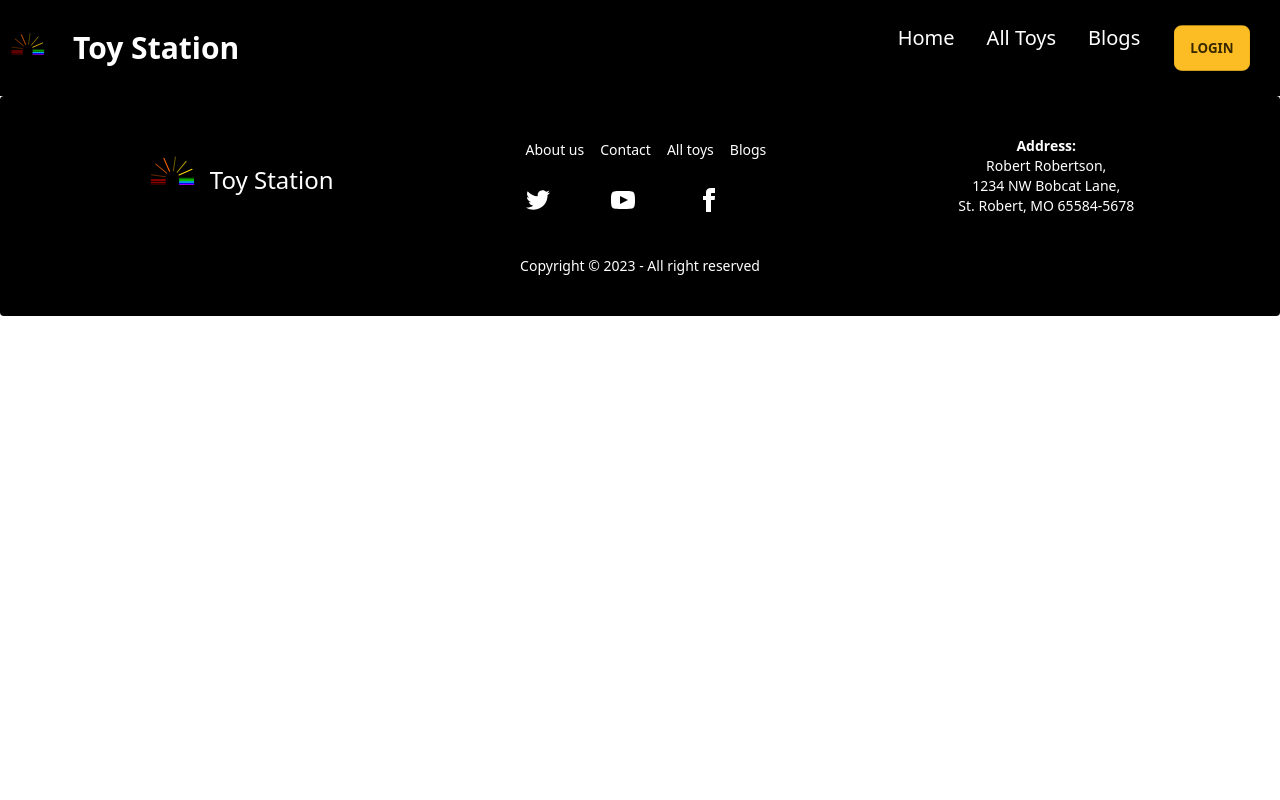
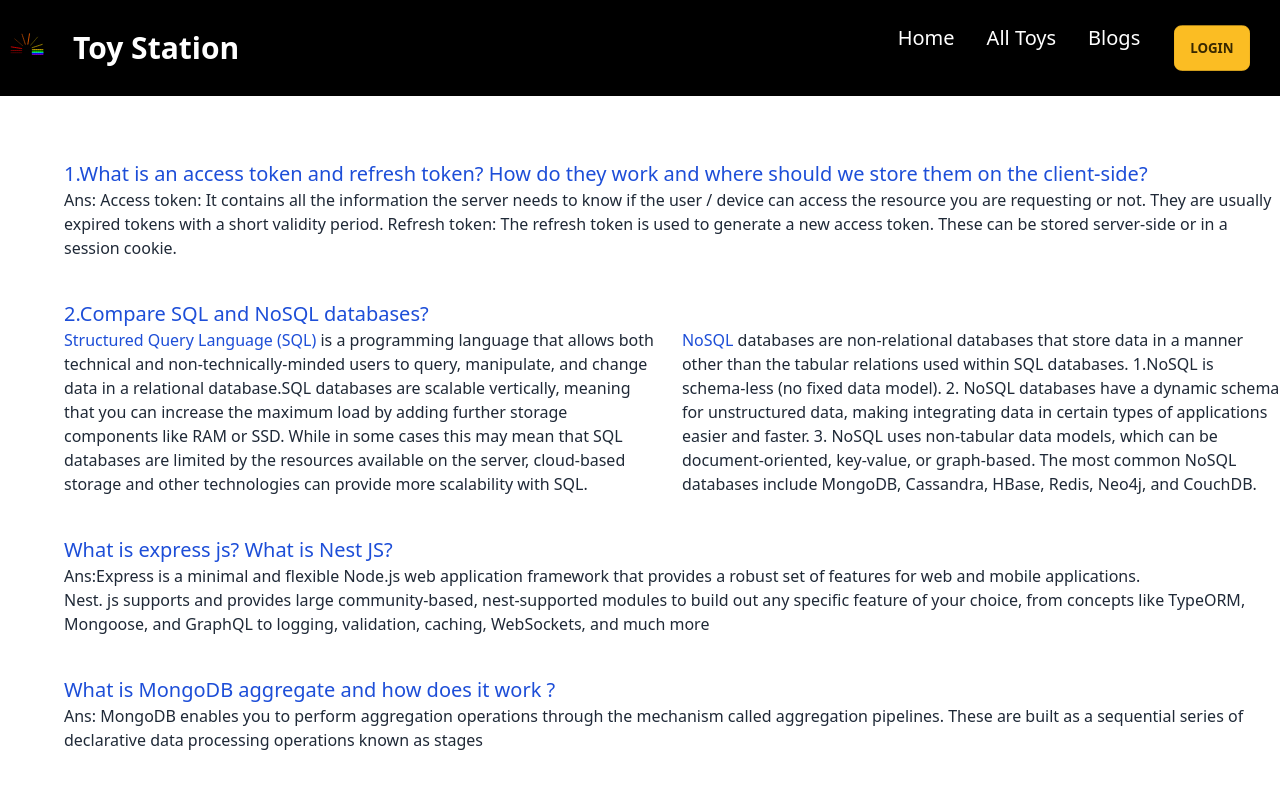
Before and after one commit to Arpita-Malaker/Toy-Station-Client, a React (Vite) app: page /blogs in a window 1280 px wide. Shown: the top 800 px of the page. Built offline with nearby package versions, Linux system fonts and the light colour scheme; no server answers.

Commit message:
blogs done

```diff
--- a/src/Pages/Blogs/Bolgs.jsx
+++ b/src/Pages/Blogs/Bolgs.jsx
@@ -7,11 +7,33 @@ const Bolgs = () => {
 
 
     return (
-        <div>
+        <div className="mt-16 ml-16">
             <Helmet>
-            <title>Toy Station | Blogs</title>
+                <title>Toy Station | Blogs</title>
 
-        </Helmet>
+            </Helmet>
+
+            <h2 className="text-xl text-blue-700">1.What is an access token and refresh token? How do they work and where should we store them on the client-side?</h2>
+            <p>Ans: Access token: It contains all the information the server needs to know if the user / device can access the resource you are requesting or not. They are usually expired tokens with a short validity period. Refresh token: The refresh token is used to generate a new access token.
+                These can be stored server-side or in a session cookie.
+            </p>
+            <p className="text-xl text-blue-700 mt-10">2.Compare SQL and NoSQL databases?</p>
+            <div className="flex gap-7">
+                <p><span className="text-blue-700">Structured Query Language (SQL)</span> is a programming language that allows both technical and non-technically-minded users to query, manipulate, and change data in a relational database.SQL databases are scalable vertically, meaning that you can increase the maximum load by adding further storage components like RAM or SSD. While in some cases this may mean that SQL databases are limited by the resources available on the server, cloud-based storage and other technologies can provide more scalability with SQL. </p>
+                <p> <span className="text-blue-700">NoSQL</span> databases are non-relational databases that store data in a manner other than the tabular relations used within SQL databases.
+                    1.NoSQL is schema-less (no fixed data model).
+
+                    2. NoSQL databases have a dynamic schema for unstructured data, making integrating data in certain types of applications easier and faster.
+
+                    3. NoSQL uses non-tabular data models, which can be document-oriented, key-value, or graph-based. The most common NoSQL databases include MongoDB, Cassandra, HBase, Redis, Neo4j, and CouchDB.
+                </p>
+            </div>
+
+            <p className="text-xl text-blue-700 mt-10">What is express js? What is Nest JS?</p>
+            <p>Ans:Express is a minimal and flexible Node.js web application framework that provides a robust set of features for web and mobile applications.</p>
+            <p>Nest. js supports and provides large community-based, nest-supported modules to build out any specific feature of your choice, from concepts like TypeORM, Mongoose, and GraphQL to logging, validation, caching, WebSockets, and much more</p>
+<p className="text-xl text-blue-700 mt-10 ">What is MongoDB aggregate and how does it work ?</p>
+            <p className="mb-16">Ans: MongoDB enables you to perform aggregation operations through the mechanism called aggregation pipelines. These are built as a sequential series of declarative data processing operations known as stages</p>
 
 
 
--- a/src/Pages/MyToys/MyToys.jsx
+++ b/src/Pages/MyToys/MyToys.jsx
@@ -54,6 +54,7 @@ const MyToys = () => {
                                 'Your file has been deleted.',
                                 'success'
                             )
+                            window.location.reload(true)
                         }
                     })
             }
```
